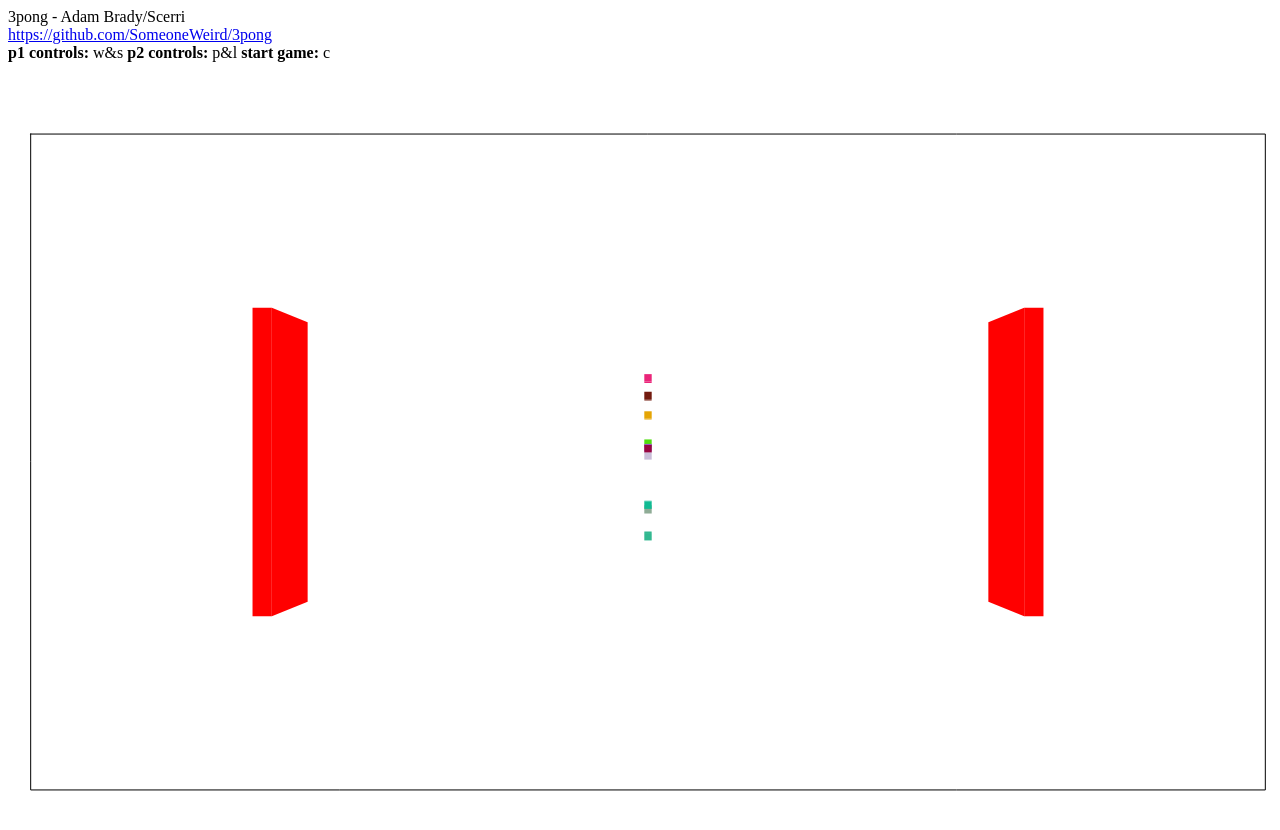
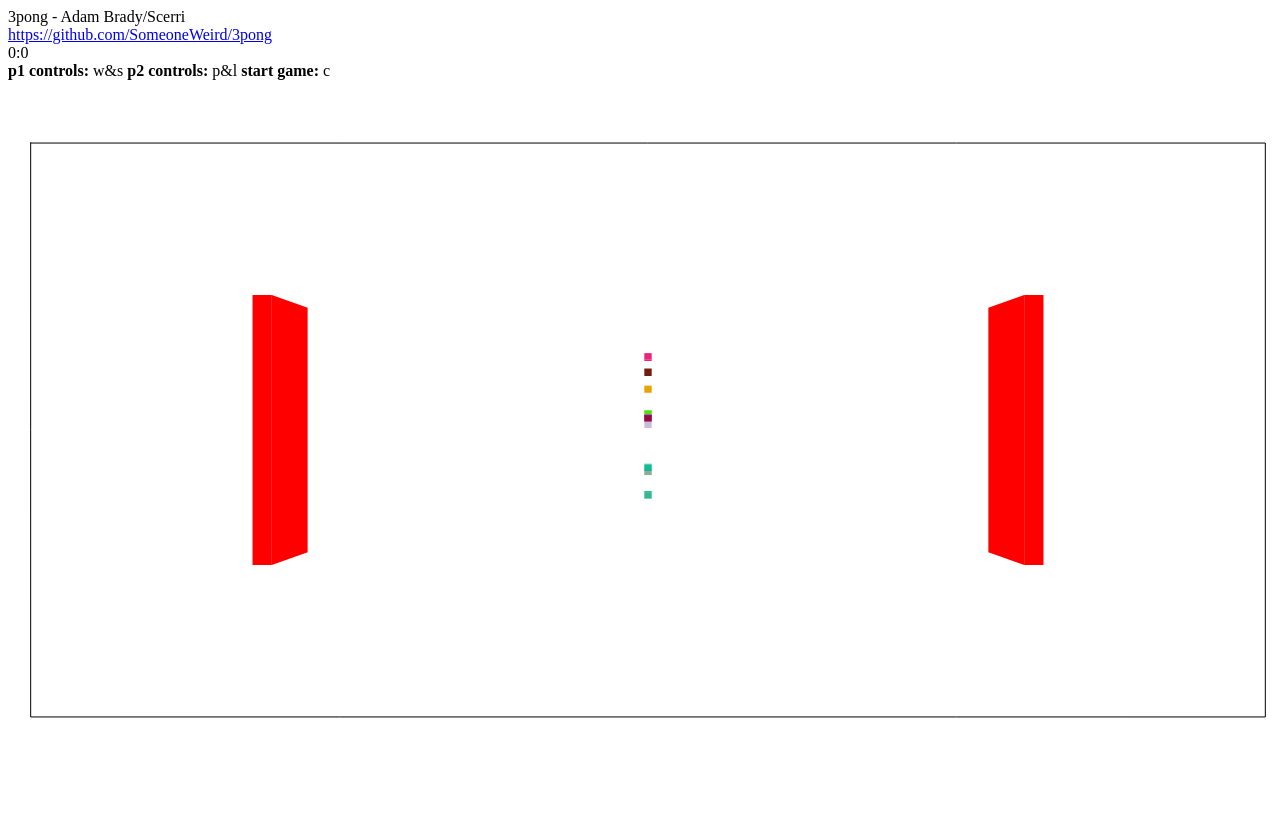
Before and after one commit to SomeoneWeird/3pong, a plain HTML site: page index.html in a window 1280 px wide. After the commit the page ends 800 px from the top, so only its background shows below. Drawn offline with nearby package versions, Linux system fonts and the light colour scheme.

Commit message:
changed a few things upppp

```diff
--- a/index.html
+++ b/index.html
@@ -24,7 +24,6 @@
 		function updatescores(winner) {
 			if(winner==1) p1score++;
 			if(winner==2) p2score++;
-
 			$('#score').html(p1score + ":" + p2score);
 		}
 
@@ -35,8 +34,8 @@
 	<body>
 
 		3pong - Adam Brady/Scerri<br />
-		<a href="https://github.com/SomeoneWeird/3pong">https://github.com/SomeoneWeird/3pong</a>
-		<div id="score"></div>
+		<a href="https://github.com/SomeoneWeird/3pong">https://github.com/SomeoneWeird/3pong</a><br />
+		<div id="score">0:0</div>
 		<div id="controls"><b>p1 controls:</b> w&s <b>p2 controls:</b> p&l <b>start game:</b> c</div>
 
 
@@ -172,7 +171,7 @@
 		        }
 
 		        renderer = new THREE.CanvasRenderer();
-		        renderer.setSize( window.innerWidth, window.innerHeight );
+		        renderer.setSize( window.innerWidth, window.innerHeight - 100 );
 
 		        document.body.appendChild( renderer.domElement );
 
```
